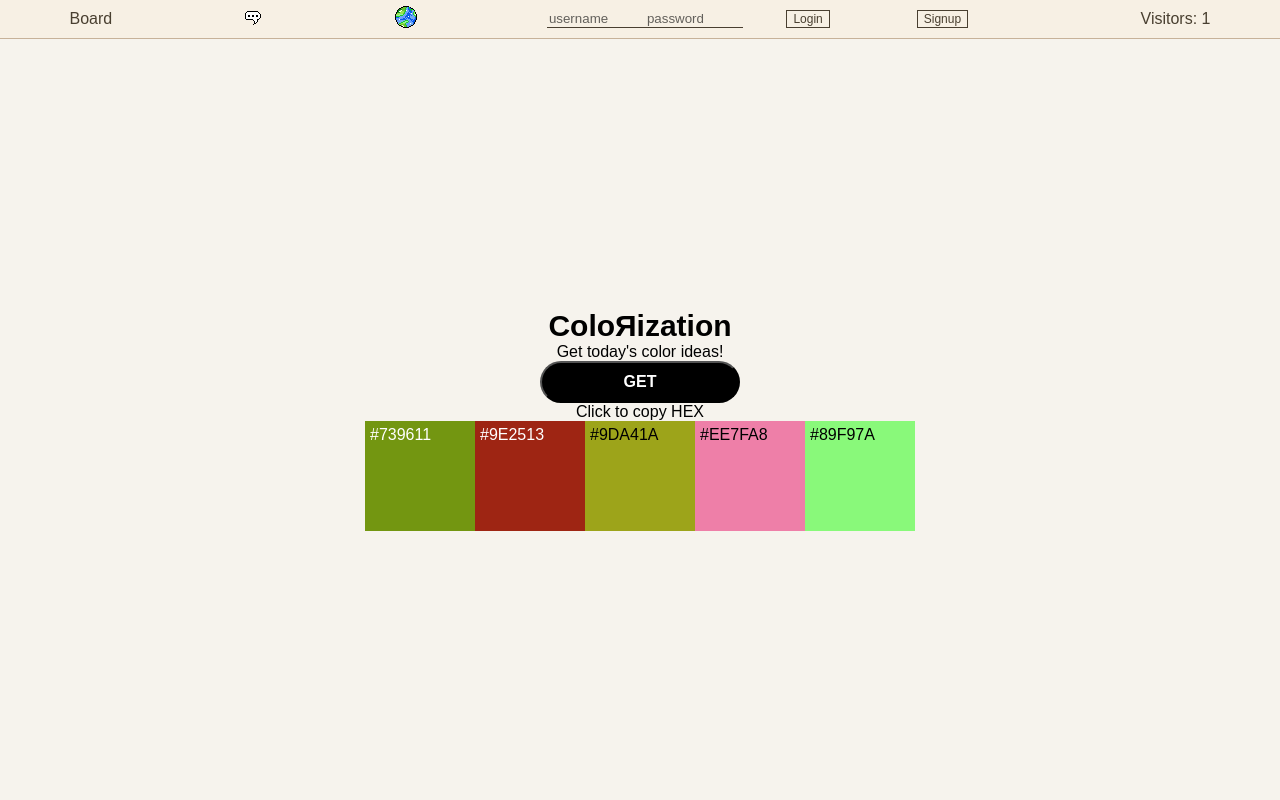
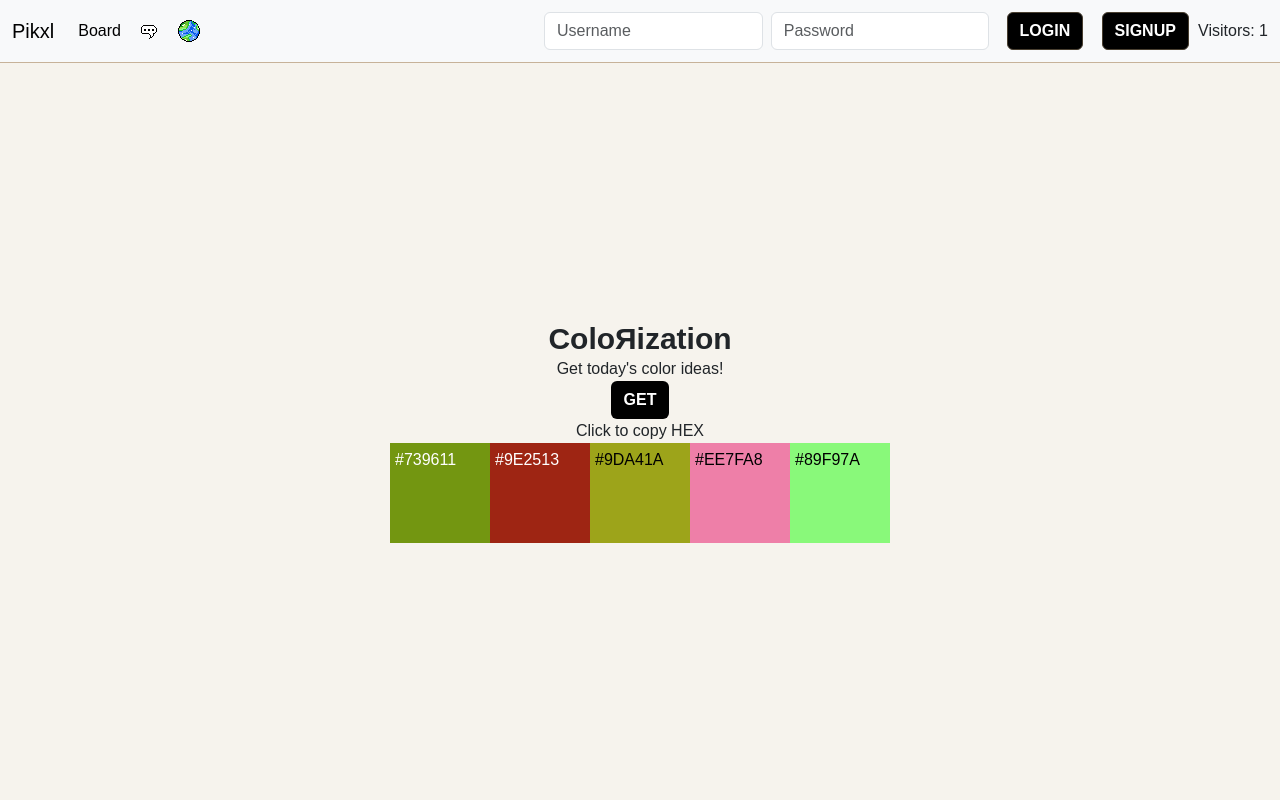
Before and after one commit to skywalker0823/chichivio, a Flask app: template templates/index.html in a window 1280 px wide. Run offline with Flask 3, Linux system fonts and the light colour scheme; the template is opened without the code that fills it: most values are stand-ins (such as "Sample title", 1, 10 or a date in 2020).

Commit message:
bootstrap update for index nav

```diff
--- a/database/models.py
+++ b/database/models.py
@@ -1,6 +1,8 @@
 from flask_sqlalchemy import SQLAlchemy
 
 db = SQLAlchemy()
+
+# ANY changes to the database, should do a migration.
 
 class User(db.Model):
     id = db.Column(db.Integer, primary_key=True)
--- a/static/css/style.css
+++ b/static/css/style.css
@@ -23,13 +23,7 @@ body,h2,p {
 }
 
 nav {
-    background-color: #F7F0E4;
     border-bottom: 1px solid #C7B299;
-    color: #493F30;
-    display: flex;
-    justify-content: space-around;
-    padding: 5px;
-    align-items: center;
 }
 
 .logout_btn{
@@ -96,30 +90,6 @@ footer {
     align-items: center;
 }
 
-.username_bar {
-    border: none;
-    border-bottom: 1px solid #493F30;
-    background-color: #F7F0E4;
-    width: 35%;
-
-}
-
-.username_bar:focus {
-    outline: none;
-}
-
-
-.password_bar {
-    border: none;
-    border-bottom: 1px solid #493F30;
-    background-color: #F7F0E4;
-    width: 35%;
-}
-
-
-.password_bar:focus {
-    outline: none;
-}
 
 input::placeholder{
   color: black;
@@ -299,9 +269,7 @@ input::placeholder{
   .btn,
   .btn:focus {
       position: relative;
-      min-width: 200px;
       background-color: black;
-      border-radius: 4em;
       color: white;
       font-size: 1rem;
       font-weight: bold;
@@ -309,7 +277,6 @@ input::placeholder{
       text-decoration: none;
       text-transform: uppercase;
       transition-duration: 0.4s;
-      padding: 10px 20px;
   }
   .btn:hover {
       background-color: #3A3A3A;
--- a/templates/index.html
+++ b/templates/index.html
@@ -4,22 +4,25 @@
     <meta charset="UTF-8">
     <meta http-equiv="X-UA-Compatible" content="IE=edge">
     <meta name="viewport" content="width=device-width, initial-scale=1.0">
+
+	<link rel="icon" href="/images/favicon.ico" type="image/x-icon">
+
+	<link href="https://cdn.jsdelivr.net/npm/bootstrap@5.3.3/dist/css/bootstrap.min.css" rel="stylesheet" integrity="sha384-QWTKZyjpPEjISv5WaRU9OFeRpok6YctnYmDr5pNlyT2bRjXh0JMhjY6hW+ALEwIH" crossorigin="anonymous">
     <link rel="stylesheet" href="/css/style.css">
-	<link rel="icon" href="/images/favicon.ico" type="image/x-icon">
-    <title>Pikxl</title>
+	<title>Pikxl</title>
 </head>
 <body>
 	<!-- <div>Just remember: Less is more</div> -->
 	<div class="wrapper" id="wrapper">
-	<nav>
-		<!-- <p class="title">Pikxl</p> -->
+
+
+
+
+	<!-- <nav>
 		<a href="/board" id="board_btn">Board</a>
 		<a href="/chat" id="chat_btn"><img src="/images/talk.png"></a>
-		<!-- <a href="/stock" id="about_btn">股票</a> -->
 		<a href="/geo" id="about_btn"><img src="/images/earth.png"></a>
-		<!-- <a href="/crawler"><img src="/images/spider.png" style="width:16px;height:16px;"></a> -->
         <a href="#" id="logout_btn" class="logout_btn" onclick="logout()">Logout</a>
-
 
 
 		<div class="login_container" id="login_container">
@@ -36,10 +39,53 @@
 		  <div class="login_message" id="login_message">Welcome </div>
 		  <p>Visitors: {{ count }}</p>
 
+	</nav> -->
+	<nav class="navbar navbar-expand-lg bg-body-tertiary">
+		<div class="container-fluid">
+			<a class="navbar-brand" href="/">Pikxl</a>
+			<button class="navbar-toggler" type="button" data-bs-toggle="collapse" data-bs-target="#navbarSupportedContent" aria-controls="navbarSupportedContent" aria-expanded="false" aria-label="Toggle navigation">
+				<span class="navbar-toggler-icon"></span>
+			</button>
+			<div class="collapse navbar-collapse" id="navbarSupportedContent">
+				<ul class="navbar-nav me-auto mb-2 mb-lg-0">
+					<li class="nav-item">
+						<a class="nav-link active" aria-current="page" href="/board">Board</a>
+					</li>
+					<li class="nav-item">
+						<a class="nav-link" href="/chat"><img src="/images/talk.png" alt="Chat"></a>
+					</li>
+					<li class="nav-item">
+						<a class="nav-link" href="/geo"><img src="/images/earth.png" alt="Geo"></a>
+					</li>
+				</ul>
+
+				<!-- Login form -->
+				<div class="login_container" id="login_container">
+					<div class="inner_login_container d-flex">
+						<input class="form-control me-2" type="text" id="username" name="username" required placeholder="Username">
+						<input class="form-control me-2" type="password" id="password" name="password" required placeholder="Password">
+						<div id="notifi"></div>
+						<div class="btn_box d-flex">
+							<button class="btn btn-outline-primary login_btn" onclick="login()">Login</button>
+							<button class="btn btn-outline-secondary login_btn" id="signup_btn" onclick="register()">Signup</button>
+						</div>
+					</div>
+				</div>
+
+				<!-- Logout Button -->
+				<a href="#" id="logout_btn" class="btn btn-danger logout_btn" onclick="logout()">Logout</a>
+
+				<div class="login_message" id="login_message">Welcome</div>
+				<p>Visitors: {{ count }}</p>
+			</div>
+		</div>
+	</nav>
 
 
 
-	</nav>
+
+
+
 	<section>
 		<h1 class="title" id="title">ColoЯization</h1>
 		<p>Get today's color ideas!</p>
@@ -75,6 +121,7 @@
 	</footer> -->
 	<script src="/js/loginStatus.js"></script>
     <script src="/js/index.js"></script>
+	<script src="https://cdn.jsdelivr.net/npm/bootstrap@5.3.3/dist/js/bootstrap.bundle.min.js" integrity="sha384-YvpcrYf0tY3lHB60NNkmXc5s9fDVZLESaAA55NDzOxhy9GkcIdslK1eN7N6jIeHz" crossorigin="anonymous"></script>
 </div>
 </body>
 </html>
```
Also changed, not shown: README.md.
